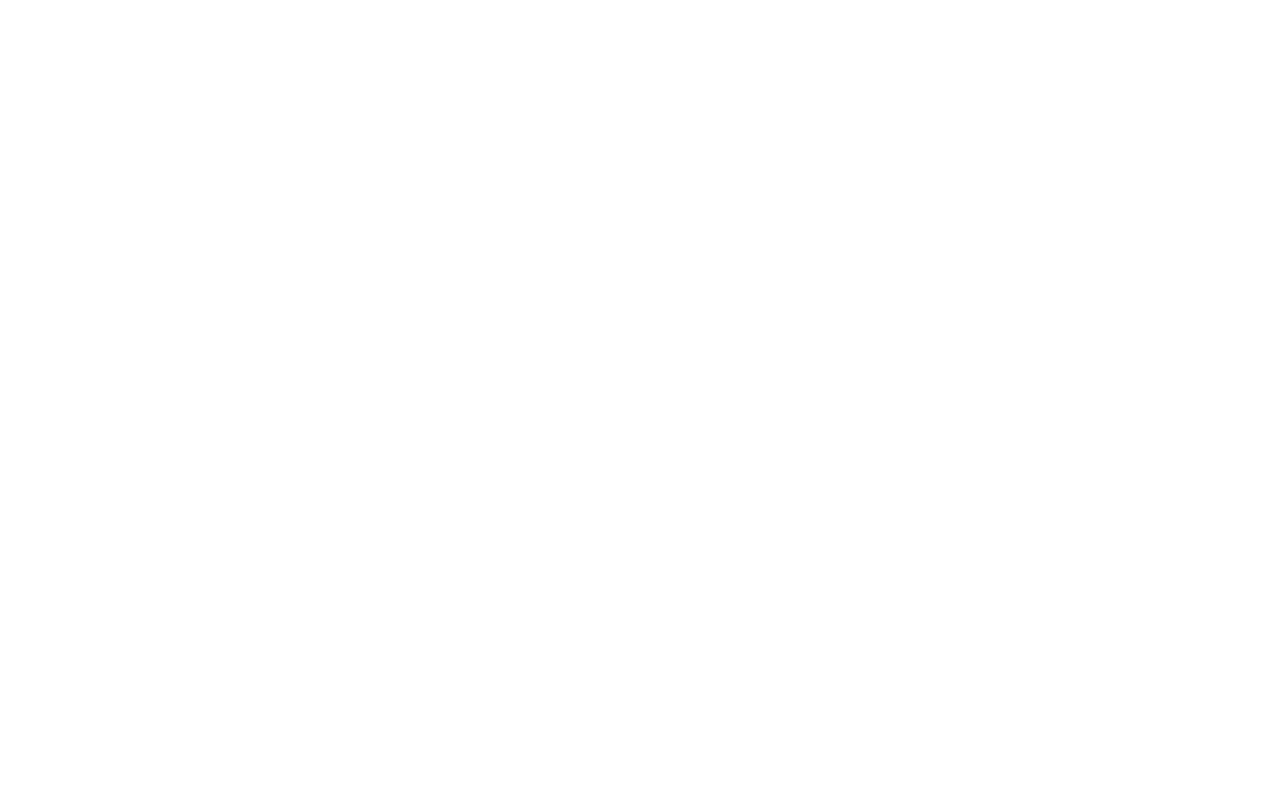
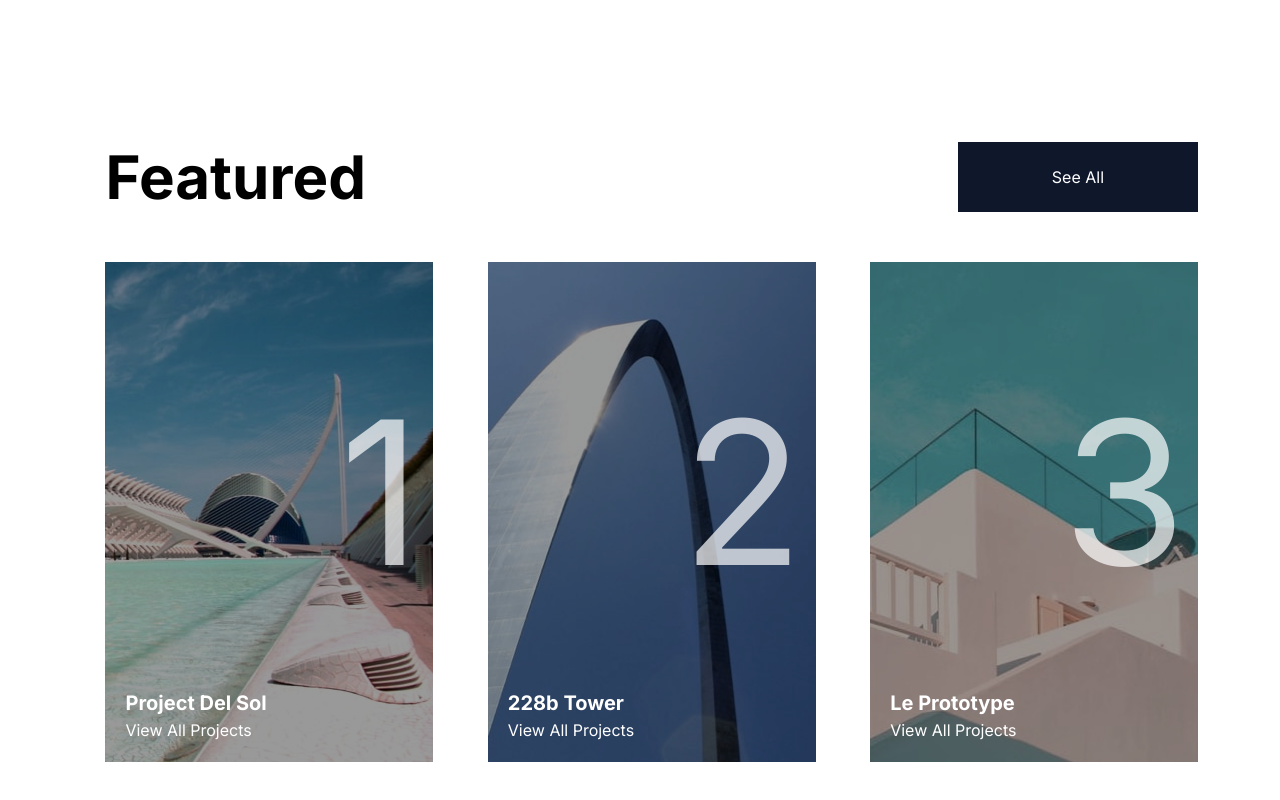
Before and after one commit to Yandelf00/Arch-Studio, a Next.js app: page / in a window 1280 px wide. Shown: the part 2288-3088 px from the top of the page. Before the commit the page ends 2270 px from the top, so only its background shows below. Built offline with nearby package versions, Linux system fonts and the light colour scheme.

Commit message:
featured

```diff
--- a/src/app/page.tsx
+++ b/src/app/page.tsx
@@ -2,6 +2,7 @@
 import Hero from "@/components/Hero";
 import Welcome from "@/components/Welcome";
 import Team from "@/components/Team";
+import Featured from "@/components/Featured";
 
 export default function Home() {
   return (
@@ -19,6 +20,7 @@
           <div className="w-[1250px]  flex flex-col items-start">
             <Welcome/>
             <Team/>
+            <Featured/>
           </div>
         </div>
     </main>
--- /dev/null
+++ b/src/components/Featured.tsx
@@ -0,0 +1,51 @@
+import React from 'react'
+
+export default function Featured() {
+  return (
+    <div className='w-[1150px]
+    flex mb-10 mt-[150px] justify-end'>
+        <div className='w-[95%] flex flex-col gap-10'>
+            <div className='w-full flex flex-row justify-between items-center'>
+                <h1 className='text-[60px] font-bold'>Featured</h1>
+                <button className='text-white w-[240px] h-[70px] bg-slate-900
+                hover:bg-gray-600 transition-colors duration-200 ease-in-out'>See All</button>
+            </div>
+            <div className='w-full flex flex-row justify-between'>
+                <div className='h-[500px] w-[30%] relative bg-[url("/assets/portfolio/desktop/image-del-sol.jpg")]'>
+                    <div className='absolute inset-0 bg-black opacity-40'>
+                    </div>
+                    <div className='z-10 absolute bottom-5 left-5 flex flex-col'>
+                        <h1 className='text-white text-[20px] font-bold'>Project Del Sol</h1>
+                        <h2 className='text-white '>View All Projects</h2>
+                    </div>
+                    <div className='absolute top-20 opacity-70 right-3'>
+                        <h1 className='text-white text-[200px]'>1</h1>
+                    </div>
+                </div>
+                <div className='h-[500px] w-[30%] relative bg-[url("/assets/portfolio/desktop/image-228b.jpg")]'>
+                    <div className='absolute inset-0 bg-black opacity-40'>
+                    </div>
+                    <div className='z-10 absolute bottom-5 left-5 flex flex-col'>
+                        <h1 className='text-white text-[20px] font-bold'>228b Tower</h1>
+                        <h2 className='text-white '>View All Projects</h2>
+                    </div>
+                    <div className='absolute top-20 opacity-70 right-3'>
+                        <h1 className='text-white text-[200px]'>2</h1>
+                    </div>
+                </div>
+                <div className='h-[500px] relative w-[30%] bg-[url("/assets/portfolio/desktop/image-prototype.jpg")]'>
+                    <div className='absolute inset-0 bg-black opacity-40'>
+                    </div>
+                    <div className='z-10 absolute bottom-5 left-5 flex flex-col'>
+                        <h1 className='text-white text-[20px] font-bold'>Le Prototype</h1>
+                        <h2 className='text-white '>View All Projects</h2>
+                    </div>
+                    <div className='absolute top-20 opacity-70 right-3'>
+                        <h1 className='text-white text-[200px]'>3</h1>
+                    </div>
+                </div>
+            </div>
+        </div>
+    </div>
+  )
+}
```
